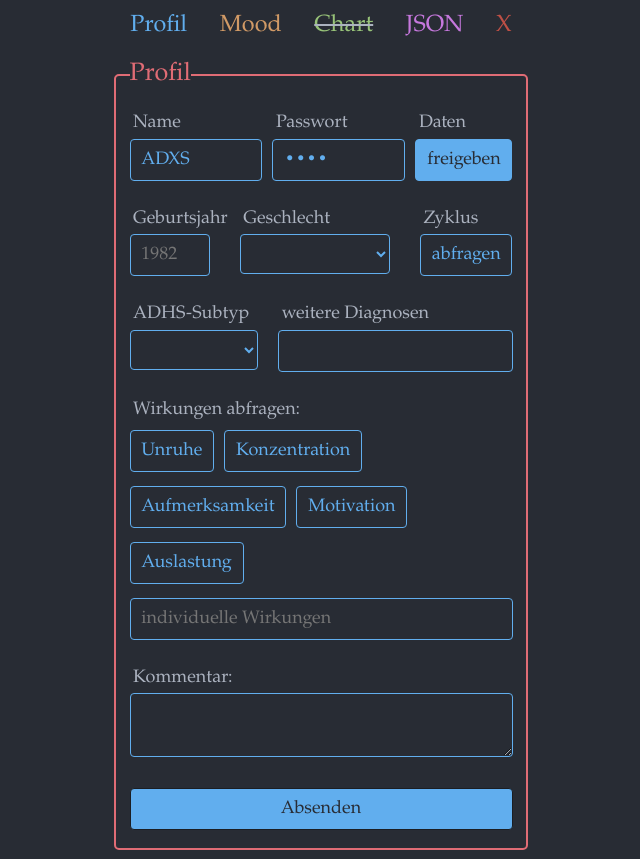
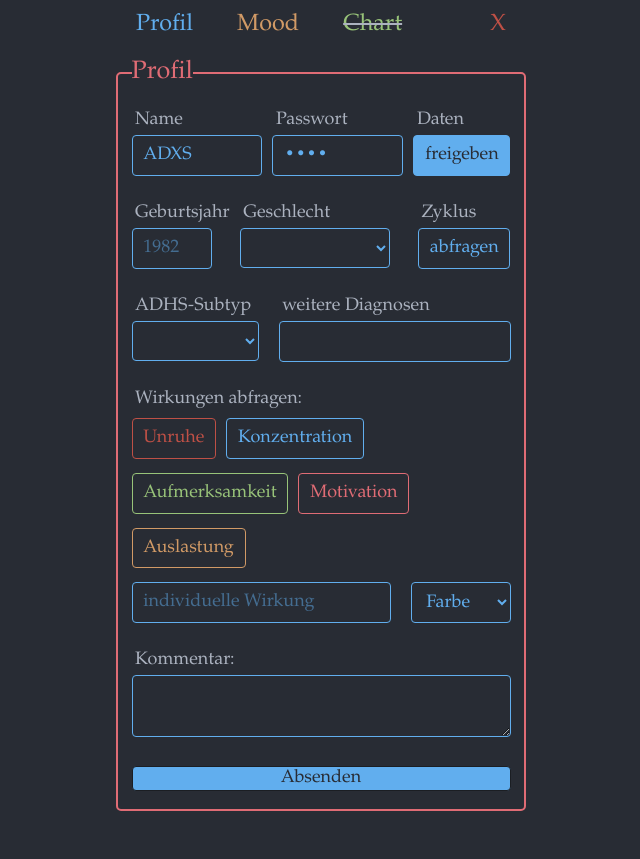
Before and after one commit to KoljaL/kpulbrain, a PHP site: page /form/index.html in a window 1280 px wide. Shown: the whole page, without its empty margins (319-959 px from the left). After the commit the page ends 811 px from the top, so only its background shows below. Run offline with PHP 8.4, Linux system fonts and the light colour scheme.

Commit message:
add wirkungen to Profil & color

```diff
--- /dev/null
+++ b/form/css/reseter.css
@@ -0,0 +1,244 @@
+*,
+::after,
+::before {
+    box-sizing: inherit;
+    padding: 0;
+    margin: 0
+}
+
+html {
+    line-height: 1.15;
+    box-sizing: border-box;
+    font-family: sans-serif
+}
+
+main {
+    display: block
+}
+
+h1 {
+    font-size: 2em;
+    margin: .67em 0
+}
+
+a {
+    background-color: transparent
+}
+
+abbr[title] {
+    -webkit-text-decoration: underline dotted;
+    text-decoration: underline dotted
+}
+
+code,
+kbd,
+pre,
+samp {
+    font-family: monospace, monospace;
+    font-size: 1em
+}
+
+sub,
+sup {
+    font-size: 75%;
+    line-height: 0;
+    position: relative;
+    vertical-align: baseline
+}
+
+sub {
+    bottom: -.25em
+}
+
+sup {
+    top: -.5em
+}
+
+button,
+input,
+optgroup,
+select,
+textarea {
+    line-height: inherit;
+    border: 1px solid currentColor
+}
+
+button {
+    overflow: visible;
+    text-transform: none
+}
+
+[type=button],
+[type=reset],
+[type=submit],
+button {
+    -webkit-appearance: button;
+    padding: 1px 6px
+}
+
+input {
+    overflow: visible
+}
+
+input,
+textarea {
+    padding: 1px
+}
+
+fieldset {
+    border: 1px solid currentColor;
+    margin: 0 2px
+}
+
+legend {
+    color: inherit;
+    display: table;
+    max-width: 100%;
+    white-space: normal
+}
+
+progress {
+    display: inline-block;
+    vertical-align: baseline
+}
+
+select {
+    text-transform: none
+}
+
+textarea {
+    overflow: auto;
+    vertical-align: top
+}
+
+[type=search] {
+    -webkit-appearance: textfield;
+    outline-offset: -2px
+}
+
+[type=color] {
+    background: inherit
+}
+
+::-webkit-inner-spin-button,
+::-webkit-outer-spin-button {
+    height: auto
+}
+
+::-webkit-input-placeholder {
+    color: inherit;
+    opacity: .5
+}
+
+::-webkit-file-upload-button,
+::-webkit-search-decoration {
+    -webkit-appearance: button;
+    font: inherit
+}
+
+::-moz-focus-inner {
+    border: 0
+}
+
+:-moz-focusring {
+    outline: 1px dotted ButtonText
+}
+
+:-moz-ui-invalid {
+    box-shadow: none
+}
+
+hr {
+    box-sizing: content-box;
+    height: 0;
+    color: inherit;
+    overflow: visible
+}
+
+dl,
+ol,
+ul {
+    margin: 1em 0
+}
+
+dl dl,
+dl ol,
+dl ul,
+ol dl,
+ol ol,
+ol ul,
+ul dl,
+ul ol,
+ul ul {
+    margin: 0
+}
+
+b,
+strong {
+    font-weight: bolder
+}
+
+audio,
+video {
+    display: inline-block
+}
+
+audio:not([controls]) {
+    display: none;
+    height: 0
+}
+
+img {
+    border: 0
+}
+
+svg:not(:root) {
+    overflow: hidden
+}
+
+table {
+    text-indent: 0;
+    border-color: inherit
+}
+
+details {
+    display: block
+}
+
+dialog {
+    background-color: inherit;
+    border: solid;
+    color: inherit;
+    display: block;
+    height: -webkit-fit-content;
+    height: -moz-fit-content;
+    height: fit-content;
+    left: 0;
+    margin: auto;
+    padding: 1em;
+    position: absolute;
+    right: 0;
+    width: -webkit-fit-content;
+    width: -moz-fit-content;
+    width: fit-content
+}
+
+dialog:not([open]) {
+    display: none
+}
+
+summary {
+    display: list-item
+}
+
+canvas {
+    display: inline-block
+}
+
+template {
+    display: none
+}
+
+[hidden] {
+    display: none
+}
--- a/form/style.css
+++ b/form/css/style.css
@@ -439,13 +439,103 @@ button:hover {
     /* margin: 0; */
 }
 
-/* .buttonlabel.wirkung:hover, */
-.hidden:checked+label.buttonlabel.wirkung,
-/* .buttonlabel.zyklus:hover, */
+#WirkungIndividuell{
+    display: flex;
+    gap: 20px
+}
+#WirkungIndividuell select{
+    max-width:100px;
+
+}
+/* .hidden:checked+label.buttonlabel.wirkung, */
 .hidden:checked+label.buttonlabel.zyklus {
     background-color: var(--blue);
     color: var(--dark)
 }
+
+
+.buttonlabel.wirkung.bluegreen {
+    color: var(--bluegreen)!important;
+    border-color: var(--bluegreen)!important;
+}
+.hidden:checked+label.buttonlabel.wirkung.bluegreen {
+    background-color: var(--bluegreen);
+    color: var(--dark)!important
+}
+
+
+.buttonlabel.wirkung.blue {
+    color: var(--blue)!important;
+    border-color: var(--blue)!important;
+}
+.hidden:checked+label.buttonlabel.wirkung.blue {
+    background-color: var(--blue);
+    color: var(--dark)!important
+}
+
+
+.buttonlabel.wirkung.pink {
+    color: var(--pink)!important;
+    border-color: var(--pink)!important;
+}
+.hidden:checked+label.buttonlabel.wirkung.pink {
+    background-color: var(--pink);
+    color: var(--dark)!important
+}
+
+
+.buttonlabel.wirkung.salomon {
+    color: var(--salomon)!important;
+    border-color: var(--salomon)!important;
+}
+.hidden:checked+label.buttonlabel.wirkung.salomon {
+    background-color: var(--salomon);
+    color: var(--dark)!important
+}
+
+
+.buttonlabel.wirkung.green {
+    color: var(--green)!important;
+    border-color: var(--green)!important;
+}
+.hidden:checked+label.buttonlabel.wirkung.green {
+    background-color: var(--green);
+    color: var(--dark)!important
+}
+
+
+.buttonlabel.wirkung.orange {
+    color: var(--orange)!important;
+    border-color: var(--orange)!important;
+}
+.hidden:checked+label.buttonlabel.wirkung.orange {
+    background-color: var(--orange);
+    color: var(--dark)!important
+}
+.buttonlabel.wirkung.red {
+    color: var(--red)!important;
+    border-color: var(--red)!important;
+}
+.hidden:checked+label.buttonlabel.wirkung.red {
+    background-color: var(--red);
+    color: var(--dark)!important
+}
+
+
+.buttonlabel.wirkung.yellow {
+    color: var(--yellow)!important;
+    border-color: var(--yellow)!important;
+}
+.hidden:checked+label.buttonlabel.wirkung.yellow {
+    background-color: var(--yellow);
+    color: var(--dark)!important
+}
+
+
+
+
+
+
 
 .kommentar.profil textarea {
     color: var(--blue);
--- a/form/index.html
+++ b/form/index.html
@@ -8,7 +8,8 @@
     <meta name="viewport" content="width=device-width, initial-scale=1">
     <link rel="icon" type="image/svg+xml" href="https://dev.rasal.de/brainload/templates/images/brain.png">
     <!-- <link rel="stylesheet" href="pure.css"> -->
-    <link rel="stylesheet" href="style.css">
+    <link rel="stylesheet" href="css/reseter.css" />
+    <link rel="stylesheet" href="css/style.css">
     <!-- <link rel="stylesheet" href="https://unpkg.com/purecss@2.0.6/build/grids-responsive-min.css" /> -->
     <script src="js/formtoobj.js"></script>
     <script src="js/md5.js"></script>
@@ -91,6 +92,7 @@
                         <input type="text" id="P_Diagnosen" name=Diagnosen>
                     </div>
                 </div>
+
                 <label class="" for=situation>Wirkungen abfragen: </label>
                 <div id=WirkungCheckboxes>
 
@@ -253,7 +255,7 @@
     // get localData
     var initObj = new Object({
         Profil: {
-            Situations:{
+            Situations: {
                 0: 'gerade aufgewacht',
                 1: 'bei der Arbeit',
                 2: 'zuhause',
@@ -262,7 +264,7 @@
         },
         Mood: {}
     });
-    var localData = JSON.parse(localStorage.getItem(localDataName)) || initObj;
+    // var localData = JSON.parse(localStorage.getItem(localDataName)) || initObj;
     // deb(localData)
     // deb(Object.values(localData.Mood), 'Mood values');
     // deb(Object.entries(localData.Mood), 'Mood entries');
--- a/form/js/form.js
+++ b/form/js/form.js
@@ -3,8 +3,9 @@
 //
 const populateProfilForm = () => {
 
+    let localData = JSON.parse(localStorage.getItem(localDataName)) || initObj;
 
-    var localDataProfil = localData.Profil;
+    let localDataProfil = localData.Profil;
     // deb(localDataProfil, 'localDataProfil')
     // console.log(ProfilFormElements)
     for (const ProfilFormElement of ProfilFormElements) {
@@ -22,41 +23,30 @@ const populateProfilForm = () => {
     // create wirkungsweisen from object
     //
     var wirkungenStd = {
-            'Unruhe': {
+        'Unruhe___red': {
             'active': false,
-                'color': 'red'
         },
 
-            'Konzentration': {
+        'Konzentration___blue': {
             'active': false,
-                'color': 'blue'
         },
 
-            'Aufmerksamkeit': {
+        'Aufmerksamkeit___green': {
             'active': false,
-                'color': 'green'
         },
-            'Motivation': {
+        'Motivation___salomon': {
             'active': false,
-                'color': 'salomon'
         },
-            'Auslastung': {
+        'Auslastung___orange': {
             'active': false,
-                'color': 'orange'
         },
     }
-        // console.log('wirkungenStd')
-        // console.log(wirkungenStd)
-        // console.log(wirkungenStd.Unruhe.color)
 
     //
     // create label & checkboxes for "Wirkungen"
     if (localDataProfil) {
-
-        var wirkungenLoc = localDataProfil.wirkung;
-        // console.log('wirkungenLoc')
-        // console.log(wirkungenLoc);
-
+        var wirkungenLoc = localDataProfil.Wirkung;
+        // deb(wirkungenLoc, 'wirkungenLoc')
         //
         // get wirkungen from local and set active state to wirkungenStd
         //
@@ -66,44 +56,46 @@ const populateProfilForm = () => {
             } else {
                 let wirkungCust = wirkungenLoc[wirkung];
                 // console.log(wirkungCust)
-
                 wirkungenStd = Object.assign({
                     [wirkungCust]: {
                         'active': true,
-                        'color': 'orange'
                     }
                 }, wirkungenStd);
-
             }
         }
     }
+    // deb(wirkungenStd, 'wirkungenStd')
 
     var WirkungCheckboxes = '';
     for (var wirkung in wirkungenStd) {
         let checked = (wirkungenStd[wirkung].active ? 'checked' : '');
-        let color = wirkungenStd[wirkung].color;
-        WirkungCheckboxes += `<input type=checkbox class=hidden id=${wirkung} name=wirkung[] value="${wirkung}" ${checked}>`;
-        WirkungCheckboxes += `<label class="buttonlabel wirkung" for=${wirkung}>${wirkung}</label>`;
+
+        let split = wirkung.split("___");
+        // deb(split)
+        let NameWirkung = split[0];
+        let color = split[1];
+
+        WirkungCheckboxes += `<input type=checkbox class=hidden id=${NameWirkung} name=Wirkung[] value="${NameWirkung}___${color}" ${checked}>`;
+        WirkungCheckboxes += `<label class="buttonlabel wirkung ${color}" for=${NameWirkung}>${NameWirkung}</label>`;
     }
-    WirkungCheckboxes += '<input type=text class=newSituation name=wirkung[] placeholder="individuelle Wirkungen">';
+    WirkungCheckboxes += '<div id=WirkungIndividuell>';
+    WirkungCheckboxes += '<input type=text class=newSituation name=Wirkung[] placeholder="individuelle Wirkung">';
+    WirkungCheckboxes += '<select id=P_WirkungColor class=newSituation name=WirkungColor>';
+    WirkungCheckboxes += '<option disabled selected>Farbe</option><option>red</option><option>orange</option><option>yellow</option><option>green</option><option>bluegreen</option><option>blue</option><option>lachs</option><option>pink</option><option>grey</option>';
+    WirkungCheckboxes += '</select>';
+    WirkungCheckboxes += '</div>';
     document.getElementById('WirkungCheckboxes').innerHTML = WirkungCheckboxes;
 
 }
-
-
 
 //
 // populate the MoodForm
 //
 const populateMoodForm = () => {
+    let localData = JSON.parse(localStorage.getItem(localDataName)) || initObj;
 
-    var localDataProfil = localData.Profil;
-
-    // if (!localDataProfil.Situations) {
-    //     localDataProfil.Situations = { 0: "test", 1: "noch einer" }
-    // }
-
-    var SituationCheckboxes = '';
+    let localDataProfil = localData.Profil;
+    let SituationCheckboxes = '';
     if (localDataProfil && localDataProfil.Situations) {
         let ProfilSituations = localDataProfil.Situations;
         // deb(ProfilSituations, 'ProfilSituations')
@@ -126,9 +118,11 @@ const populateMoodForm = () => {
 var forms = document.getElementsByTagName("FORM");
 for (const form of forms) {
     form.addEventListener("submit", function(evt) {
+        let localData = JSON.parse(localStorage.getItem(localDataName)) || initObj;
+
         evt.preventDefault();
         // get local and form data
-        var FormResultsObject = formToObject(document.getElementById(form.id));
+        let FormResultsObject = formToObject(document.getElementById(form.id));
         if (FormResultsObject) {
             // add date to formdata
             var Timestamp = Date.now();
@@ -145,13 +139,55 @@ for (const form of forms) {
                 delete FormResultsObject.Name;
                 delete FormResultsObject.Passwort;
                 // deb(localData, 'localData vorher');
-                // deb(FormResultsObject, 'FormResultsObject');
+                // deb(FormResultsObject.Wirkung, 'FormResultsObject');
 
-                localData.Profil = Object.assign(
-                    FormResultsObject, localData.Profil);
+                // combine the name of "individuelle Wirkunng" with the color
+                let WirkungColor = (FormResultsObject.WirkungColor == 'Farbe') ? 'blue' : FormResultsObject.WirkungColor;
+                for (let key in FormResultsObject.Wirkung) {
+                    if (0 >= FormResultsObject.Wirkung[key].search("___")) {
+                        deb(FormResultsObject.Wirkung[key], "no___")
+                        FormResultsObject.Wirkung[key] = FormResultsObject.Wirkung[key] + "___" + WirkungColor;
+                    }
 
-                // deb(localData, 'localData nachher');
+                    // let split = AllWirkung[key].split("___");
+                    // AllWirkungNew[key] = split[0];
+                }
 
+
+
+                // let AllWirkung = FormResultsObject.Wirkung;
+                // deb(AllWirkung, 'AllWirkung');
+
+                // ({ Wirkung, ...FormResultsObject } = FormResultsObject);
+
+                // delete FormResultsObject.Wirkung;
+                // let AllWirkungNew = [];
+
+                // for (let key in AllWirkung) {
+                //     let split = AllWirkung[key].split("___");
+                //     AllWirkungNew[key] = split[0];
+                //     // if (split[1]) {
+                //     //     AllWirkungNew[split[0]] = split[1];
+                //     //     // deb(split[0], 'split');
+                //     //     // deb(split[1], 'split');
+                //     // } else {
+                //     //     AllWirkungNew[AllWirkung[key]] = FormResultsObject.WirkungColor;
+                //     // }
+
+
+                // }
+                // // delete FormResultsObject.WirkungColor;
+                // ({ WirkungColor, ...FormResultsObject } = FormResultsObject);
+
+                // AllWirkungNew = Object.assign({}, AllWirkungNew);
+                // deb(AllWirkungNew, 'AllWirkungNew');
+
+                // FormResultsObject = Object.assign(FormResultsObject, { Wirkung: AllWirkungNew });
+                // deb(FormResultsObject.Wirkung, 'FormResultsObject.Wirkung');
+
+
+                localData.Profil = Object.assign(localData.Profil, FormResultsObject);
+                deb(localData, 'localData nachher');
             }
 
             //
@@ -167,51 +203,38 @@ for (const form of forms) {
                     [Timestamp]: FormResultsObject
                 }, localData.Mood);
 
+                deb(localData.Profil)
 
                 //
-                // save situations to Profil
+                // save SITUATION to Profil
                 //
-                // if (localData.Profil.Situations) {
-                // deb(localData.Profil.Situations, 'Profil Situations')
-                // deb(FormResultsObject.situations, 'Form Situations')
-
-                //
+                if (FormResultsObject.situations) {
                     // merge Situations from Form with Situations from localProfil
-                // get arrays from their values, concat them and filter out the duplicates
-                //
-                // deb(FormResultsObject.situations, 'FormResultsObject.situations')
-
                     let FormSituations = Object.values(FormResultsObject.situations);
-                // FormSituations = FormSituations.split(",");
-                deb(FormSituations, 'FormSituations');
-
-                let newSituations = FormSituations[FormSituations.length - 1].split(",")
+                    // deb(FormSituations, 'FormSituations');
+                    // split string with new Situations (last item of array) from input field
+                    let newSituations = FormSituations[FormSituations.length - 1].split(",");
+                    // remove last item of array
                     FormSituations.pop();
-                deb(newSituations)
+                    // deb(newSituations);
+                    // concat new with existing
                     FormSituations = FormSituations.concat(newSituations);
+                    // trim all values
+                    FormSituations = FormSituations.map(string => string.trim());
                     // deb(newSituations)
-
-                deb(FormSituations, 'FormSituations');
-
+                    // deb(FormSituations, 'FormSituations');
+                    // get all Situations from localdata
                     let ProfilSituations = Object.values(localData.Profil.Situations);
-                let allSituation = [{}];
+                    let allSituation = new Object();
+                    // concat with situationns from form
                     allSituation = FormSituations.concat(ProfilSituations);
-                allSituation = allSituation.filter((item, index) => { return (allSituation.indexOf(item) == index) })
+                    // remove duplicates
+                    allSituation = allSituation.filter((item, index) => { return (allSituation.indexOf(item) == index) });
                     // save all situations to the localData.Profil
-                    // deb(allSituation, 'allSituation')
-                    // deb(localData.Profil, 'localData.Profil')
-                localData.Profil = { Situations: allSituation };
-                // deb(localData.Profil, 'localData.Profil')
-
-                // deb(FormSituations, 'FormSituations');
-                // deb(ProfilSituations, 'ProfilSituations');
-                // deb(allSituation, 'allSituation');
-
-                //
-                // if not make a new property
-                // } else {
-                //     localData.Profil.Situations = FormResultsObject.situations;
-                // }
+                    // deb(localData.Profil)
+                    localData.Profil.Situations = Object.assign({}, allSituation);
+                    // deb(localData.Profil)
+                }
             }
 
 
@@ -225,9 +248,6 @@ for (const form of forms) {
             //
             // send data to server if allowed by user
             //
-
-
-
             if (document.getElementById('P_Freigeben').checked) {
                 saveOnServer(localData, localDataName);
             } else {
@@ -313,8 +333,7 @@ function getFormData(form) {
 //
 // This function displays a message on the page for 1 second
 //
-function showMessage(messageText = "Message", messageTitle = 'Info', duration = '2', speed = '1') {
-    //
+function showMessage(messageText = "Message", messageTitle = 'Info', duration = '1', speed = '5') {
     // create new DIV and add styles
     var overlay = document.createElement("div");
     duration = duration * 1000;
@@ -430,29 +449,19 @@ DelLocalLink.addEventListener("click", event => {
 // show JSON on server
 //
 function DataFreigeben() {
-    // var DataFreigegeben = document.getElementById('P_Freigeben').checked;
-    for (let i = 0; i < localData.length; i++) {
-        if (localData[i].hasOwnProperty('Profil')) {
-            var DataFreigegeben = localData[i].Profil.Freigeben
-            break;
-        }
-    }
+    let localData = JSON.parse(localStorage.getItem(localDataName)) || initObj;
 
-
-    // deb(DataFreigegeben, 'DataFreigegeben')
-    if (!DataFreigegeben) {
+    // deb(localData.Profil.Freigeben)
+    if ('on' == localData.Profil.Freigeben) {
         datalink.innerHTML = "<a class=pinkFont target='_blank' href='save.php?n=" + localDataName + "'>JSON<a/>";
-        localDataNameField.addEventListener("input", event => {
-            localDataName = md5(localDataNameField.value);
-            datalink.innerHTML = "<a class=pinkFont target='_blank' href='save.php?n=" + localDataName + "'>JSON<a/>";
-        });
+        // localDataNameField.addEventListener("input", event => {
+        //     localDataName = md5(localDataNameField.value);
+        //     datalink.innerHTML = "<a class=pinkFont target='_blank' href='save.php?n=" + localDataName + "'>JSONx<a/>";
+        // });
     } else {
         datalink.innerHTML = " ";
     }
 }
-DataFreigeben()
-
-
 
 
 //
```
Also changed, not shown: form/files/64ddc3fb93a17fcf3d776cb2e777109e.json (+17 -23 lines), form/css/pure.css (renamed from form/pure.css). Lines whose indentation alone changed are shown as unchanged.
